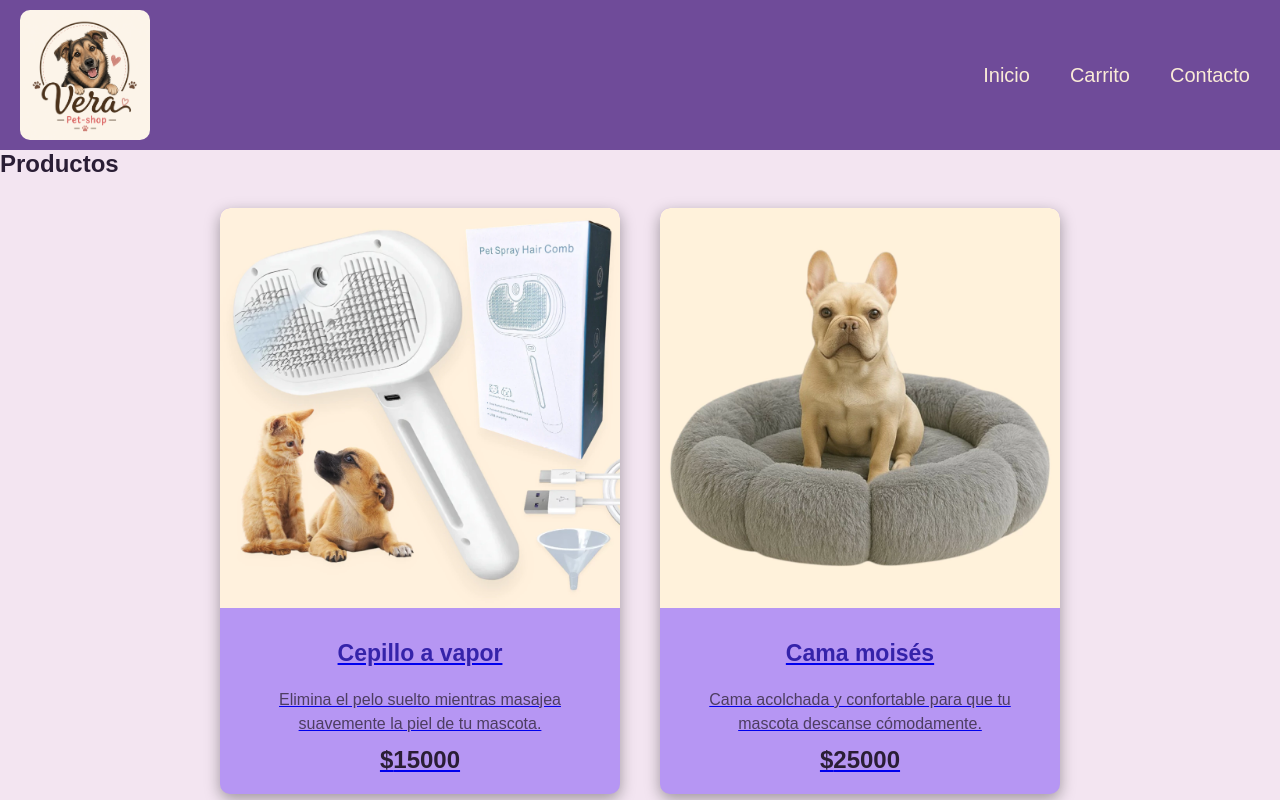
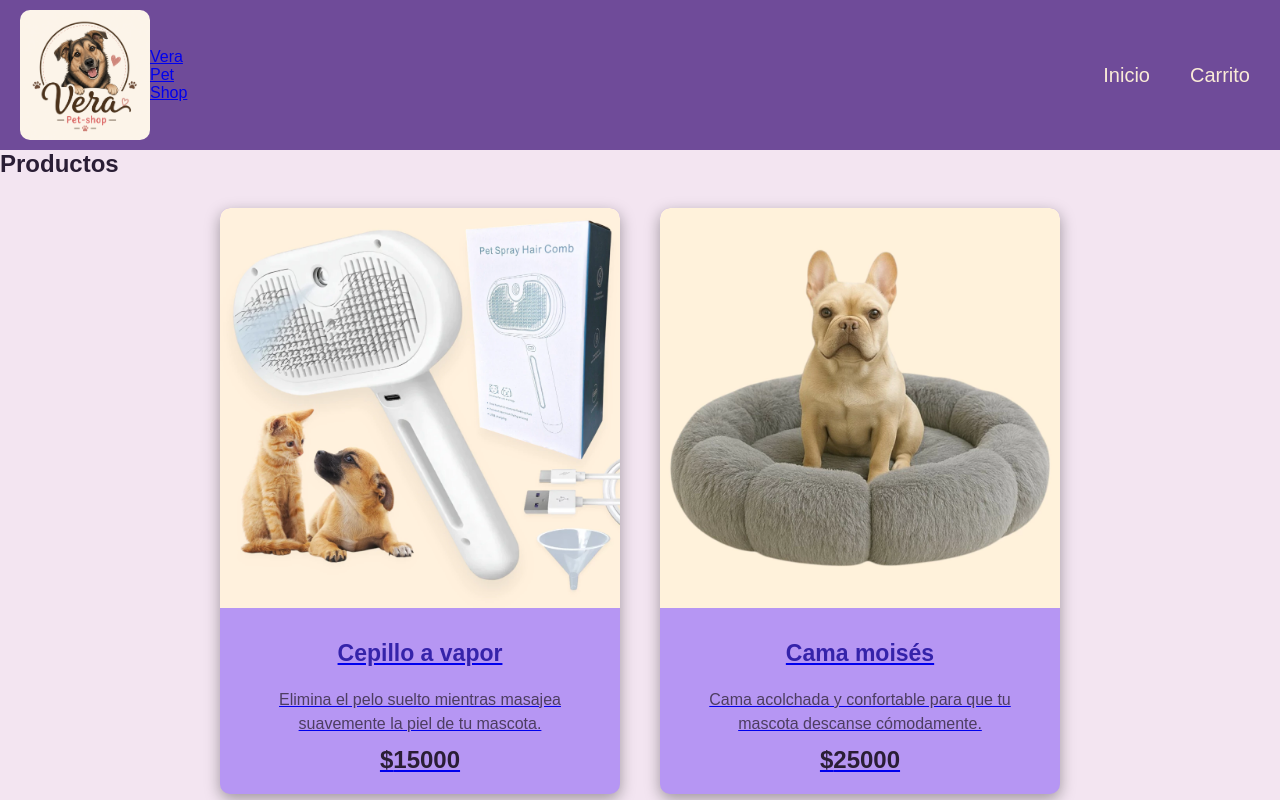
Before and after one commit to medinalf/PreEntregaReact2026, a React (Vite) app: page / in a window 1280 px wide. Shown: the top 800 px of the page. Built offline with nearby package versions, Linux system fonts and the light colour scheme.

Commit message:
Arreglo de Links

```diff
--- a/src/components/Header/Header.jsx
+++ b/src/components/Header/Header.jsx
@@ -7,8 +7,9 @@ export const Header = () => {
   return (
     <header>
       <div className="logo-container">
-        <Link className="logo" to="/">
+        <Link className="logo" to={"/"}>
           <img src={logo} alt="Logo de Vera Pet Shop" className="logo" />
+          <span>Vera Pet Shop</span>
         </Link>
       </div>
       <Nav />
--- a/src/components/Nav/Nav.jsx
+++ b/src/components/Nav/Nav.jsx
@@ -6,13 +6,10 @@ export const Nav = () => {
     <nav>
       <ul className="nav-list">
         <li>
-          <Link to="/">Inicio</Link>
+          <Link to={"/"}>Inicio</Link>
         </li>
         <li>
-          <Link to="/cart">Carrito</Link>
-        </li>
-        <li>
-          <Link to="/#">Contacto</Link>
+          <Link to={"/cart"}>Carrito</Link>
         </li>
       </ul>
     </nav>
```
